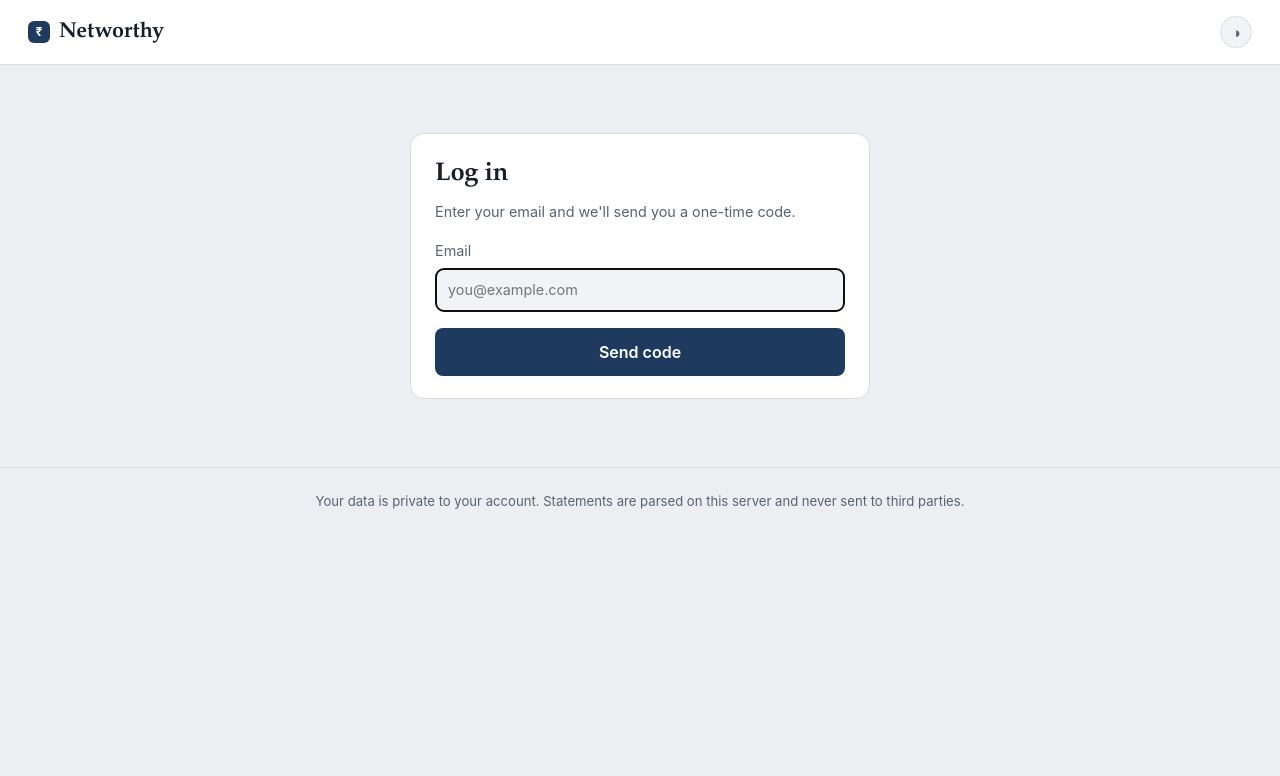
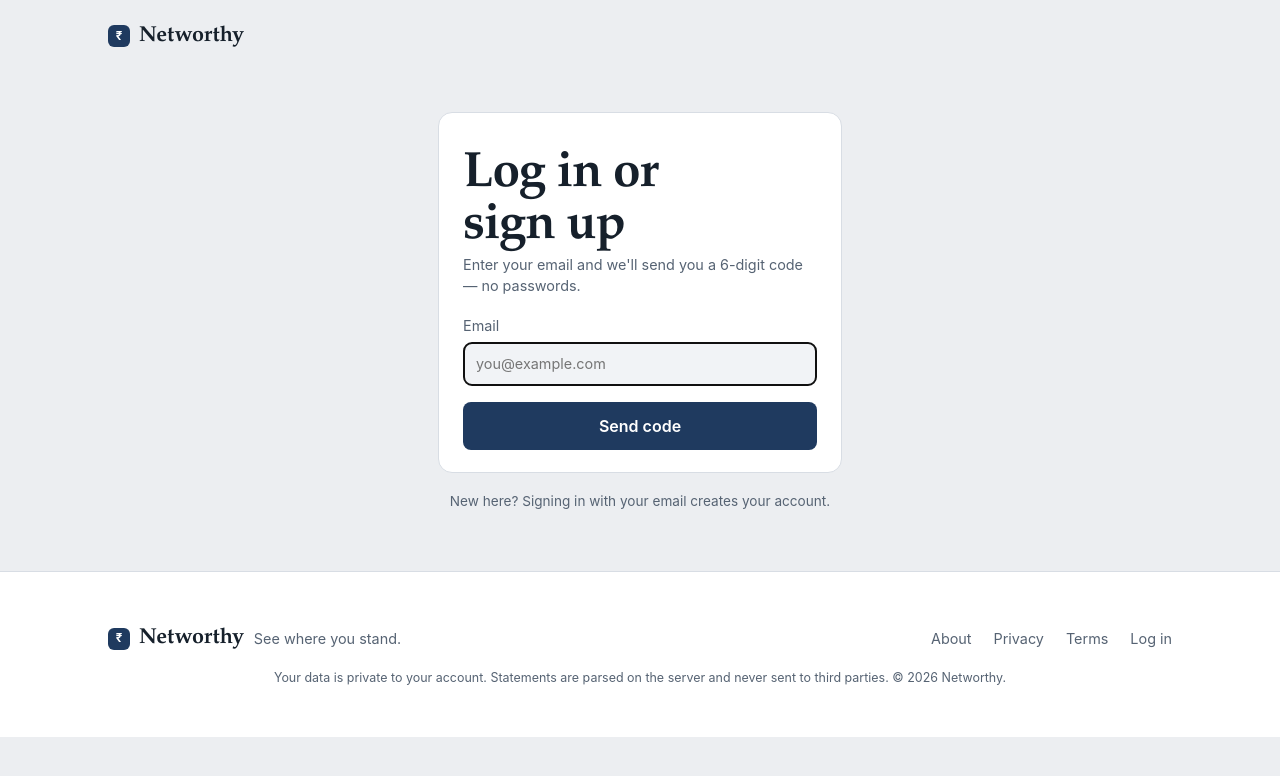
Before and after one commit to awmanoj/networthy, a FastAPI app: page /login in a window 1280 px wide. Shown: the top 776 px of the page. Run offline with FastAPI, Linux system fonts and the light colour scheme.

Commit message:
Give login/verify the marketing header & footer
The auth pages wore the app's thin topbar, out of step with the landing. Move
them onto marketing_base so header and footer match the rest of the public site.

- marketing_base: header CTAs wrapped in a {% block header_cta %} so pages can
  hide them
- login.html / verify.html: extend marketing_base, hide the (circular) Log in /
  Get started CTAs, centre the auth card in a .mkt-auth block
- login copy: "Log in or sign up" + "no passwords" + a line noting sign-in
  creates the account (signup == login)
- kept the form deliberately minimal — one action, no clutter

162 passing.

Co-Authored-By: Claude Opus 4.8 <noreply@anthropic.com>

```diff
--- a/app/static/style.css
+++ b/app/static/style.css
@@ -931,3 +931,11 @@ a.cta-tile:hover { filter: brightness(1.06); border: none; }
    context link-colour rule (e.g. .mkt-doc a) can never repaint it into its own
    background. Placed last so it wins on equal specificity. */
 a.btn { color: var(--btn-fg); }
+
+/* Auth pages (login / verify) inside the marketing chrome */
+.mkt-auth {
+  max-width: 460px; margin: 0 auto; padding: 40px 28px 60px;
+  min-height: 56vh; display: flex; flex-direction: column; justify-content: center;
+}
+.mkt-auth .card.narrow { margin: 0; width: 100%; }
+.mkt-auth-note { text-align: center; font-size: 0.85rem; margin: 18px 0 0; }
--- a/app/templates/login.html
+++ b/app/templates/login.html
@@ -1,10 +1,12 @@
-{% extends "base.html" %}
+{% extends "marketing_base.html" %}
 {% block title %}Log in · Networthy{% endblock %}
+{% block header_cta %}{% endblock %}
 {% block content %}
 
-<section class="card narrow">
-  <h1 class="auth-title">Log in</h1>
-  <p class="muted auth-sub">Enter your email and we'll send you a one-time code.</p>
+<section class="mkt-auth">
+  <div class="card narrow auth-card">
+    <h1 class="auth-title">Log in or sign up</h1>
+    <p class="muted auth-sub">Enter your email and we'll send you a 6-digit code — no passwords.</p>
     <form method="post" action="/login">
       <label>
         Email
@@ -12,6 +14,8 @@
       </label>
       <button class="btn btn-lg" type="submit">Send code</button>
     </form>
+  </div>
+  <p class="mkt-auth-note muted">New here? Signing in with your email creates your account.</p>
 </section>
 
 {% endblock %}
--- a/app/templates/marketing_base.html
+++ b/app/templates/marketing_base.html
@@ -19,8 +19,10 @@
   <header class="mkt-header">
     <a class="brand" href="/"><span class="mark">₹</span>Networthy</a>
     <nav class="mkt-nav">
+      {% block header_cta %}
       <a href="/login" class="mkt-login">Log in</a>
       <a href="/login" class="btn">Get started</a>
+      {% endblock %}
     </nav>
   </header>
 
```
Also changed, not shown: app/templates/verify.html (+5 -2 lines). Lines whose indentation alone changed are shown as unchanged.
